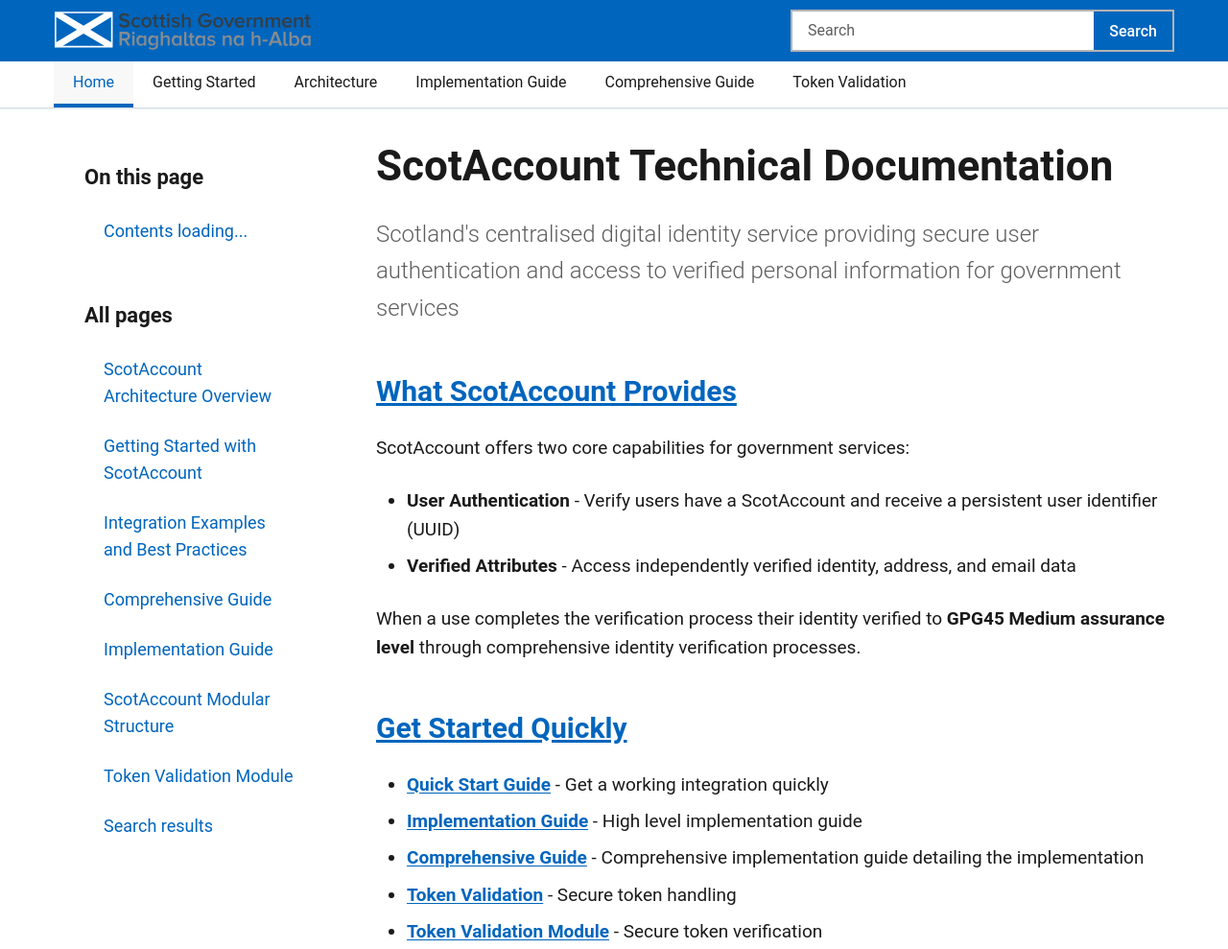
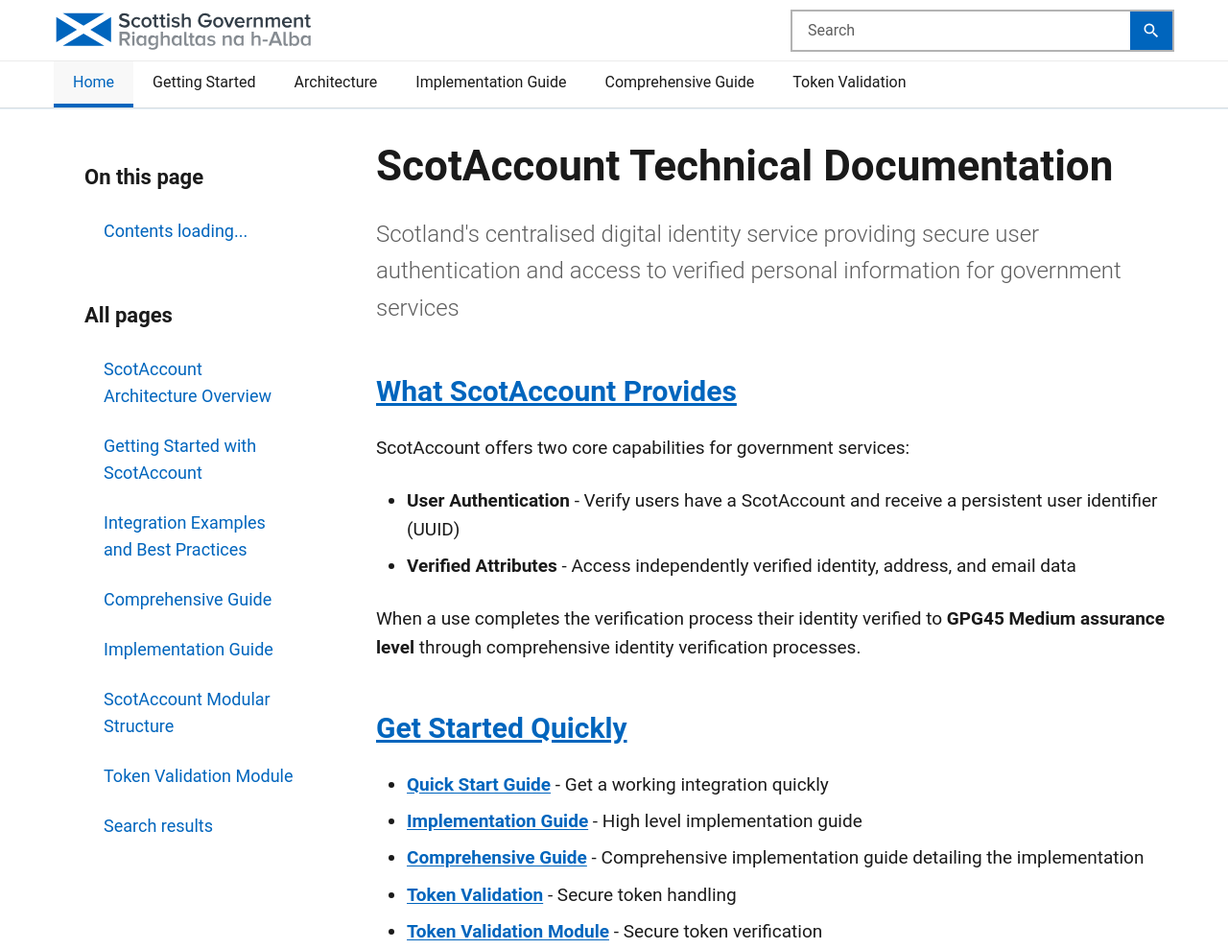
Before and after one commit to AIAppliedUK/ScotAccount-TechDocs, an Eleventy site: page src/index.md in a window 1280 px wide. Shown: the top 989 px of the page at 96% size. Built offline with nearby package versions, Linux system fonts and the light colour scheme; Eleventy itself is replaced by a stand-in of ours; files that its build step writes are made by us from their sources; what markdown-it-table-of-contents would draw is missing.

Commit message:
fixed the search functionality

```diff
--- a/src/_layouts/base.njk
+++ b/src/_layouts/base.njk
@@ -70,7 +70,11 @@
         <form class="sg-header__search-form" role="search" action="{{ '/search' | url }}" method="get">
           <label for="search-input" class="sg-header__search-label">Search</label>
           <input type="search" id="search-input" name="q" class="sg-header__search-input" placeholder="Search">
-          <button type="submit" class="sg-header__search-button">Search</button>
+          <button type="submit" class="sg-header__search-button" aria-label="Search">
+            <svg xmlns="http://www.w3.org/2000/svg" viewBox="0 0 24 24" width="20" height="20" fill="currentColor" aria-hidden="true">
+              <path d="M15.5 14h-.79l-.28-.27A6.471 6.471 0 0 0 16 9.5 6.5 6.5 0 1 0 9.5 16c1.61 0 3.09-.59 4.23-1.57l.27.28v.79l5 4.99L20.49 19l-4.99-5zm-6 0C7.01 14 5 11.99 5 9.5S7.01 5 9.5 5 14 7.01 14 9.5 11.99 14 9.5 14z"/>
+            </svg>
+          </button>
         </form>
       </div>
     </div>
--- a/src/css/main.css
+++ b/src/css/main.css
@@ -195,14 +195,14 @@
 
 /* --- Scottish Government Header: Match www.gov.scot --- */
 .sg-header {
-  background-color: #0065bd;
-  color: #fff;
+  background-color: var(--sg-white);
+  color: var(--sg-text-primary);
   height: 64px;
   display: flex;
   align-items: center;
   width: 100%;
   box-shadow: none;
-  border: none;
+  border-bottom: 1px solid var(--sg-border-light);
   margin: 0;
   padding: 0;
 }
@@ -312,14 +312,20 @@
   border: none;
   color: var(--sg-white);
   height: 40px;
-  min-width: 50px;
-  padding: 0 16px;
-  font-family: var(--font-family-primary);
-  font-size: 16px;
-  font-weight: 500;
+  width: 44px;
+  padding: 0;
   cursor: pointer;
   transition: background-color 0.2s ease;
   flex-shrink: 0;
+  display: flex;
+  align-items: center;
+  justify-content: center;
+}
+
+.sg-header__search-button svg {
+  width: 20px;
+  height: 20px;
+  fill: currentColor;
 }
 
 .sg-header__search-button:hover {
```
Also changed, not shown: .eleventy.js, 1 other file.
